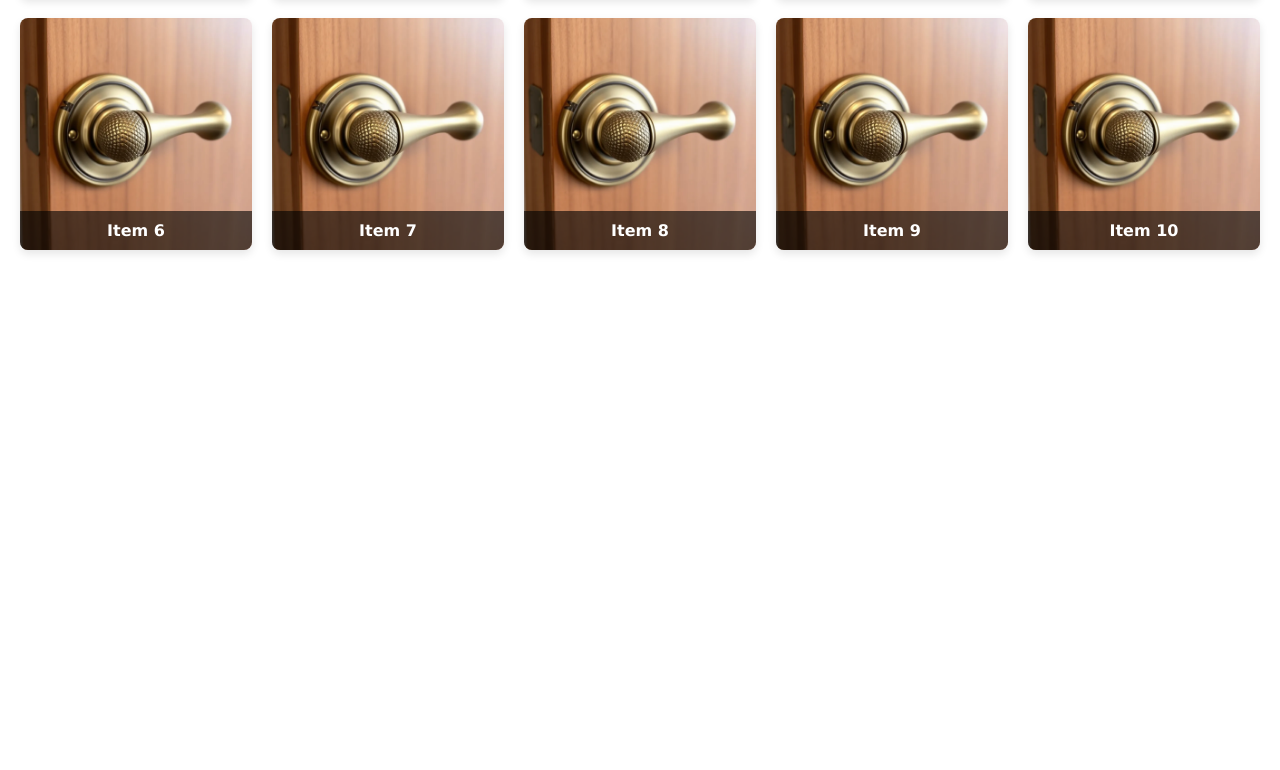
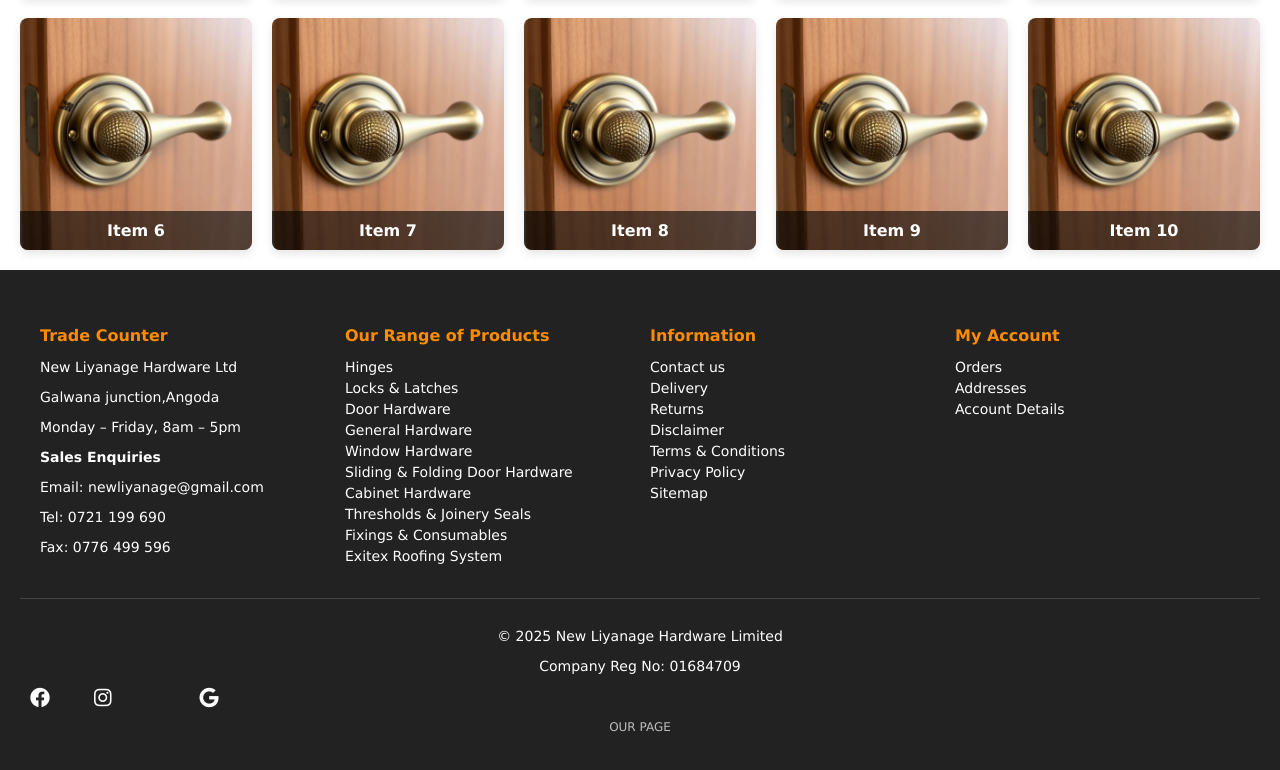
Before and after one commit to SanujaRubasinghe/Liyanage-Hardware, a React (Create React App) app: page /sub-category in a window 1280 px wide. Shown: the part 344-1114 px from the top of the page. Before the commit the page ends 800 px from the top, so only its background shows below. Built offline with nearby package versions, Linux system fonts and the light colour scheme.

Commit message:
adjusted

```diff
--- a/src/Components/SubCategories.js
+++ b/src/Components/SubCategories.js
@@ -1,5 +1,6 @@
 import React from "react";
 import "./Subcategories.css";
+import Footer from "./Footer"
 
 const Subcategories = () => {
 
@@ -17,7 +18,8 @@ const Subcategories = () => {
   ];
 
   return (
-    <div className="subcategory-container">
+    <div>
+      <div className="subcategory-container">
       {subcategories.map((subcategory, index) => (
         <div key={index} className="subcategory-card">
           <img
@@ -29,6 +31,11 @@ const Subcategories = () => {
         </div>
       ))}
     </div>
+
+    <div>
+      <Footer/>
+    </div>
+    </div>
   );
 };
 
```
